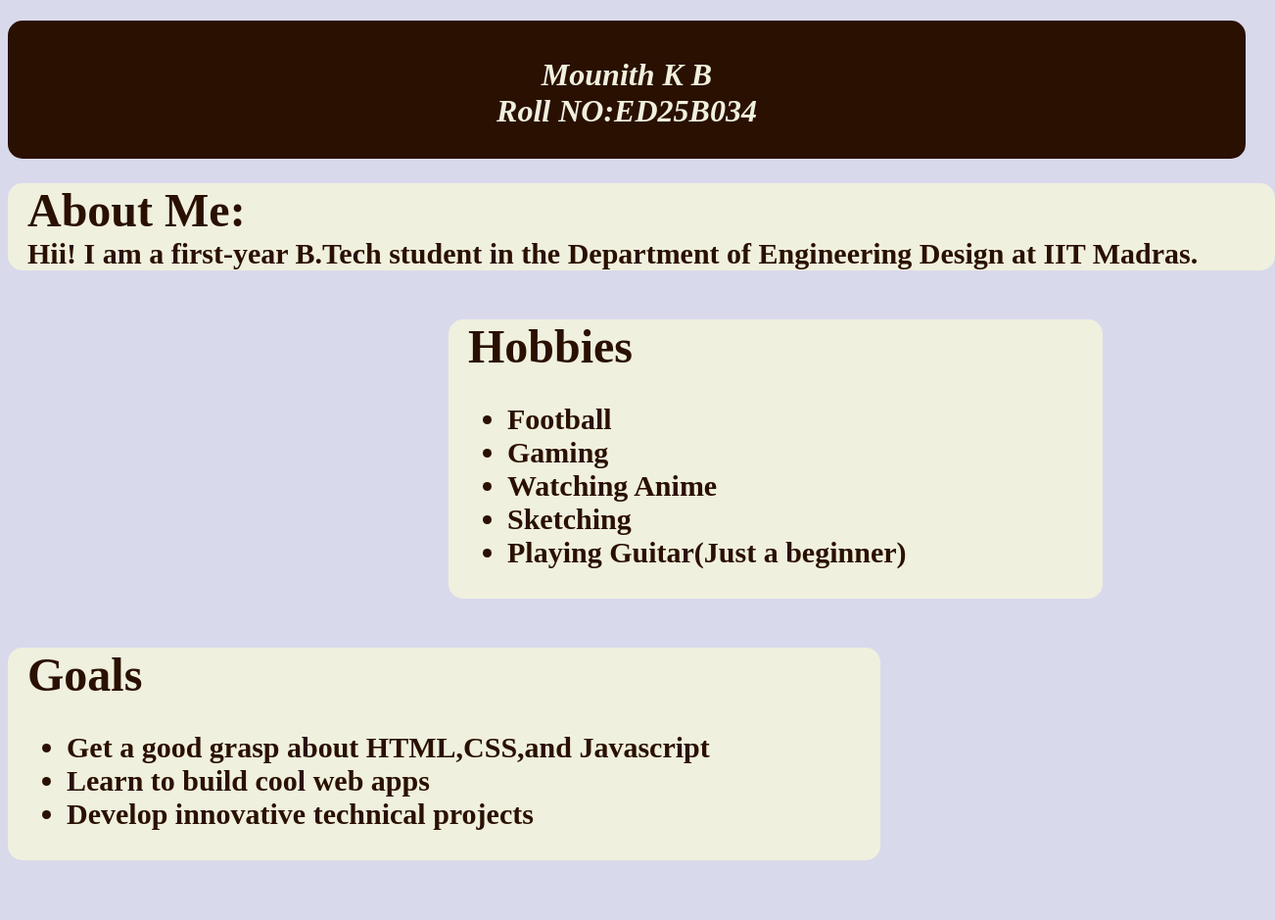
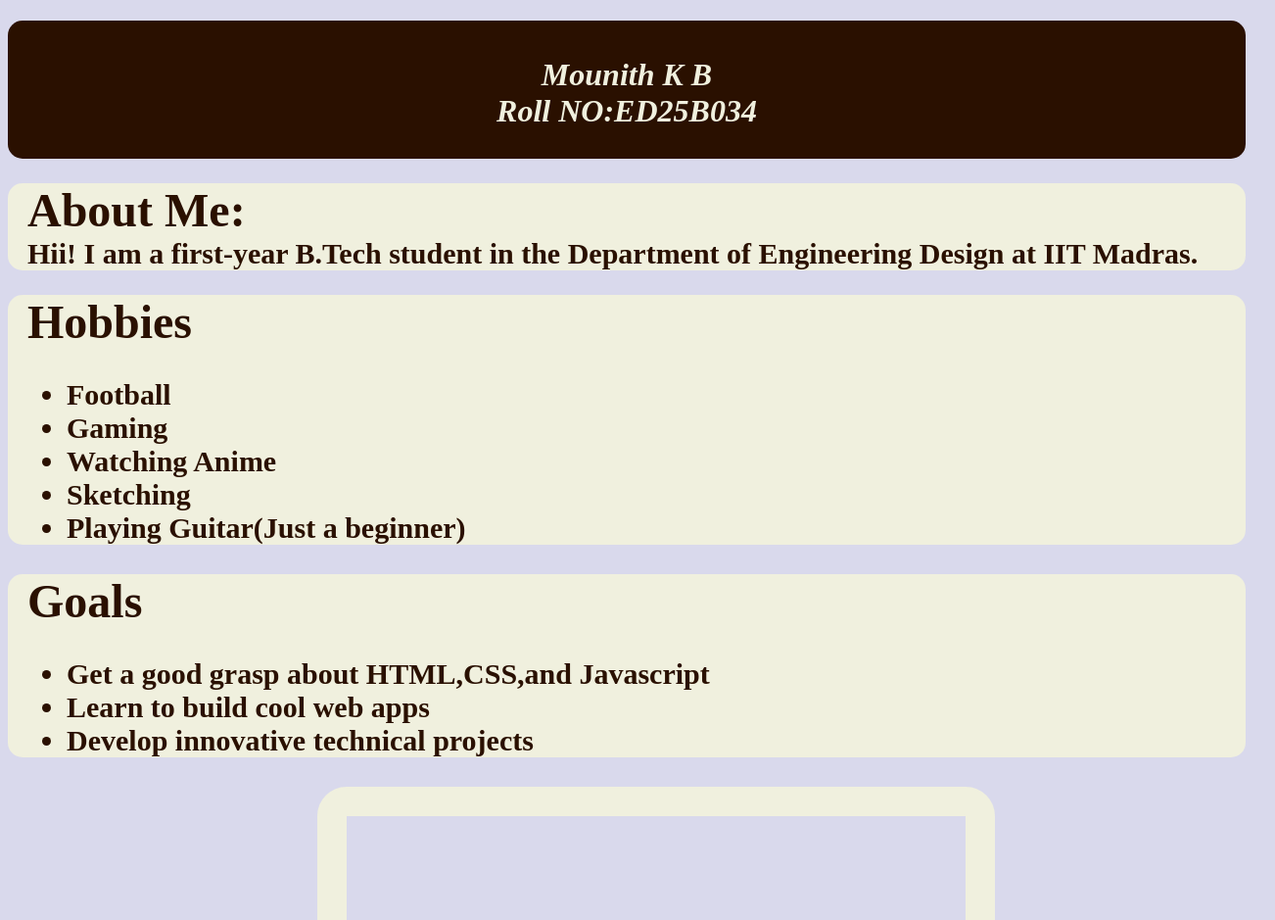
Before and after one commit to Mounith-KB/Kbmo81, a plain HTML site: page index.html in a window 1280 px wide. Shown: the top 939 px of the page at 98% size, 1302 px wide, since content can reach past the window. Drawn offline with Linux system fonts and the light colour scheme; a script that the page names is missing.

Commit message:
Recreating the whole file

```diff
--- a/index.html
+++ b/index.html
@@ -15,12 +15,12 @@
         text-align: center;
         border-radius: 15px;
         padding-bottom: 30px;
+        max-width: 100%;
       }
       #about {
         color: rgb(42, 16, 0);
         background-color: rgb(240, 240, 222);
         border-radius: 15px;
-        width: 100%;
         padding-left: 20px;
         padding-right: 10px;
         font-size: 30px;
@@ -31,8 +31,6 @@
         border-radius: 15px;
         padding-left: 20px;
         font-size: 30px;
-        margin-left: 430px;
-        padding-right: 200px;
       }
       #Goals {
         color: rgb(42, 16, 0);
@@ -41,34 +39,22 @@
         padding-left: 20px;
         padding-right: 10px;
         font-size: 30px;
-        width: 100%;
-      }
-
-      #hobbies-row {
-        display: flex;
-        flex-direction: row;
-        flex-wrap: nowrap;
-        align-items: flex-start;
-        gap: 20px;
       }
 
       #map-container iframe {
-        width: 425px;
+        width: 50%;
         height: 350px;
-        border: 1px solid black;
+        border: 30px solid rgb(240, 240, 222);
         display: block;
-        margin-left: 60px;
-      }
-      #GA {
-        display: flex;
-        flex-direction: row;
-        flex-wrap: nowrap;
-        align-items: flex-start;
-        gap: 100px;
+        margin-left: 25%;
+        border-radius: 15px;
       }
       #weatherapi-weather-widget-3 {
-        height: 300px;
-        width: 400px;
+        height: 370px;
+        width: 50%;
+        margin-left: 25%;
+        border: 30px solid rgb(240, 240, 222);
+        border-radius: 30px;
       }
     </style>
   </head>
@@ -79,9 +65,6 @@
       first-year B.Tech student in the Department of Engineering Design at IIT
       Madras.
     </h2>
-
-    <div id="hobbies-row">
-      <div id="map-container"></div>
     <h2 id="hobbies">
       <span style="font-size: 48px">Hobbies</span>
       <ul>
@@ -92,8 +75,6 @@
         <li>Playing Guitar(Just a beginner)</li>
       </ul>
     </h2>
-    </div>
-    <div id="GA">
     <h2 id="Goals">
       <span style="font-size: 48px">Goals</span>
       <ul>
@@ -102,6 +83,7 @@
         <li>Develop innovative technical projects</li>
       </ul>
     </h2>
+    <div id="map-container"></div>
     <div id="weatherapi-weather-widget-3"></div>
     <script
       type="text/javascript"
@@ -115,7 +97,6 @@
         >10 day hour by hour Gopichettipalaiyam weather</a
       ></noscript
     >
-    </div>
     <script src="index.js"></script>
   </body>
 </html>
```
Lines whose indentation alone changed are shown as unchanged.
